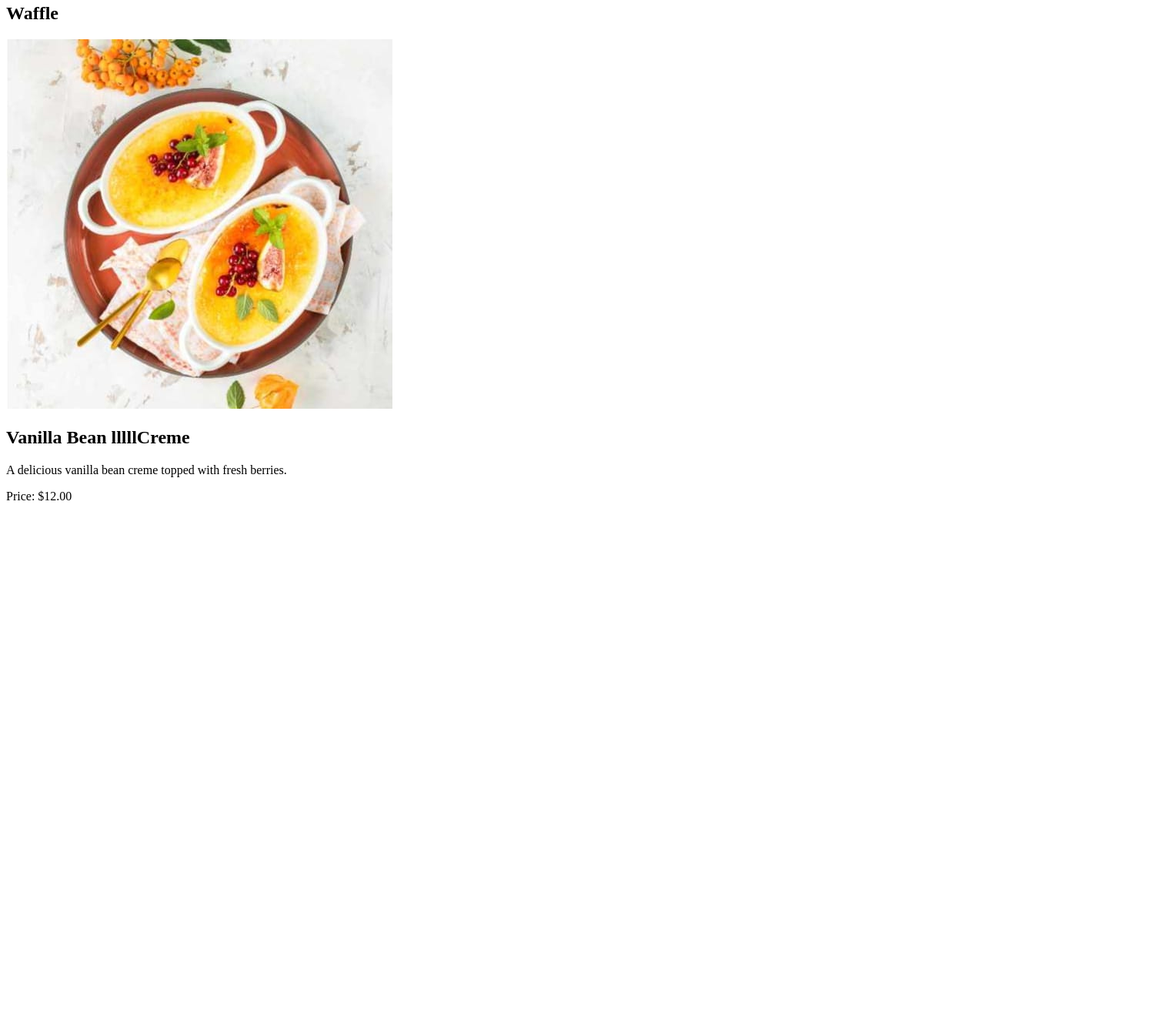
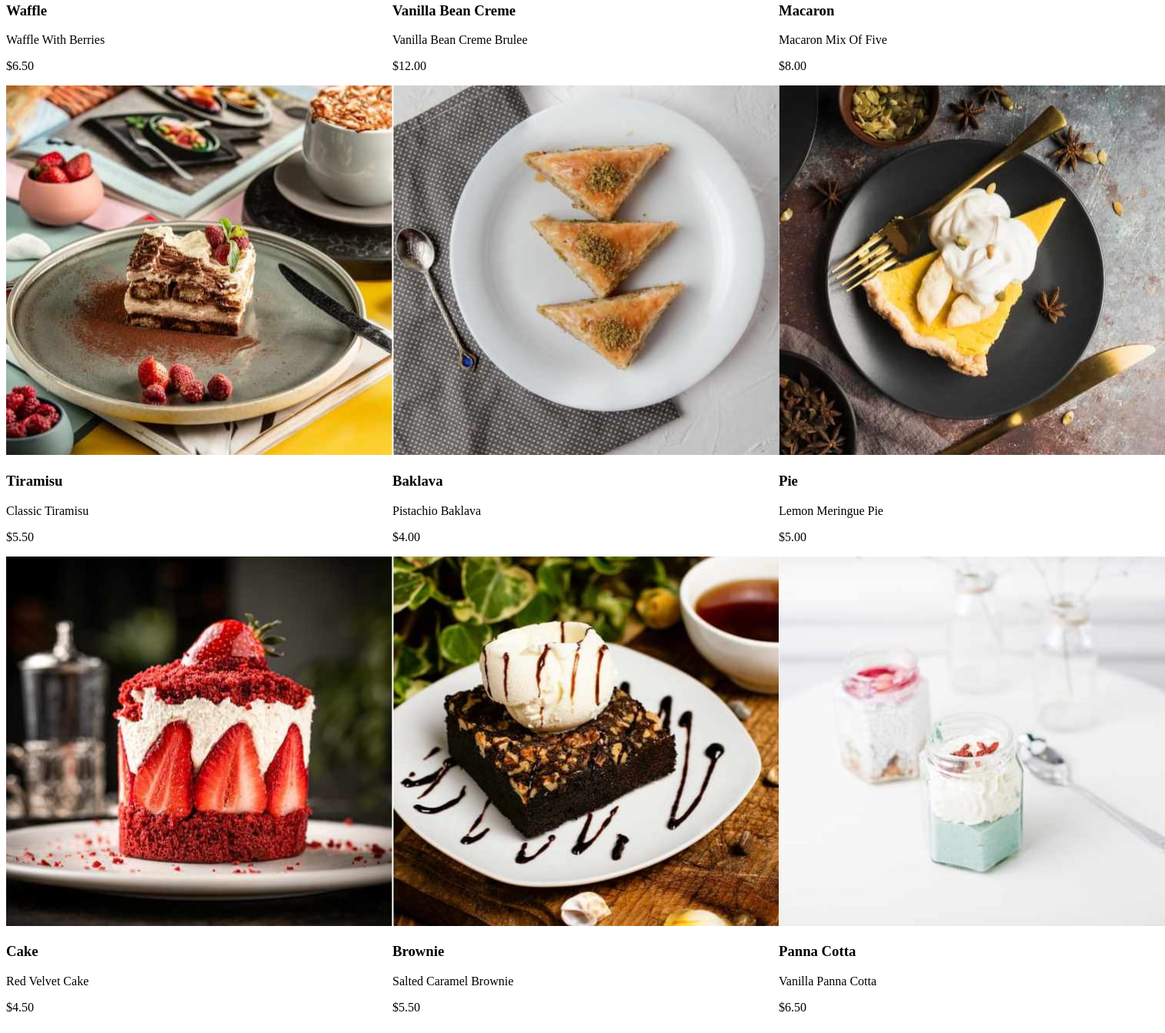
Before and after one commit to zaqara90/product-cart-challenge, a plain HTML site: page index.html in a window 1280 px wide. Shown: the part 580-1922 px from the top of the page at 77% size, 1514 px wide, since content can reach past the window. Before the commit the page ends 1250 px from the top, so only its background shows below. Drawn offline with Linux system fonts and the light colour scheme.

Commit message:
Product Images and Description code done

```diff
--- a/index.html
+++ b/index.html
@@ -9,18 +9,65 @@
 <body>
     <main class="Product-Card">
         <h1>Desserts</h1>
-            <article class="product-line">
-                 <div class="product-image">
-                 <img src="images/image-waffle-desktop.jpg" alt="waffle">
-                  <h2>Waffle</h2>
-                 </div>
-                 <div class="product-details">
+            <article class="product-line1">
+                <div class="product-image">
+                    <img src="images/image-waffle-desktop.jpg" alt="waffle">
+                        <h3>Waffle</h3>
+                            <p>Waffle With Berries</p>
+                            <P>$6.50</P>
+                </div>
+                <div class="product-details">
                     <img src="images/image-creme-brulee-desktop.jpg" alt="cream">
-                    <h2>Vanilla Bean lllllCreme</h2>
-                    <p>A delicious vanilla bean creme topped with fresh berries.</p>
-                    <p>Price: $12.00</p>
-
+                    <h3>Vanilla Bean Creme</h3>
+                    <p>Vanilla Bean Creme Brulee</p>
+                    <p>$12.00</p>
+                </div>
+                <div class="product-details">
+                    <img src="images/image-macaron-desktop.jpg" alt="Macaron">
+                    <h3>Macaron</h3>
+                    <p>Macaron Mix Of Five</p>
+                    <p>$8.00</p>
+                </div>
             </article>
+           <article class="product-line2">  <!-- ClaaaS ჰქვია ატრიბუტი   -->
+                <div class="product-details">
+                    <img src="images/image-tiramisu-desktop.jpg" alt="tiramisu">
+                    <h3>Tiramisu</h3>
+                    <p>Classic Tiramisu</p>
+                    <p>$5.50</p>
+                </div>
+                <div class="product-details">
+                    <img src="images/image-baklava-desktop.jpg" alt="baklava">
+                    <h3>Baklava</h3>
+                    <p>Pistachio Baklava</p>
+                    <p>$4.00</p>
+                </div>
+                <div class="product-details">
+                    <img src="images/image-meringue-desktop.jpg" alt="pie">
+                    <h3>Pie</h3>
+                    <p>Lemon Meringue Pie</p>
+                    <p>$5.00</p>
+                </div>
+            </article>
+            <article class="product-line3">
+                <div class="product-details">
+                    <img src="images/image-cake-desktop.jpg" alt="cupcake">
+                    <h3>Cake</h3>
+                    <p>Red Velvet Cake</p>
+                    <p>$4.50</p>
+                </div>
+                <div class="product-details">
+                    <img src="images/image-brownie-desktop.jpg" alt="chocolate">
+                    <h3>Brownie</h3>
+                    <p>Salted Caramel Brownie</p>
+                    <p>$5.50</p>
+                </div>
+                <div class="product-details">
+                    <img src="images/image-panna-cotta-desktop.jpg" alt="cake">
+                    <h3>Panna Cotta</h3>
+                    <p>Vanilla Panna Cotta</p>
+                    <p>$6.50</p>
+                </div>
 
 
 
--- a/style.css
+++ b/style.css
@@ -0,0 +1,3 @@
+ARTICLE{
+   DISPLAY: flex;
+}
```
